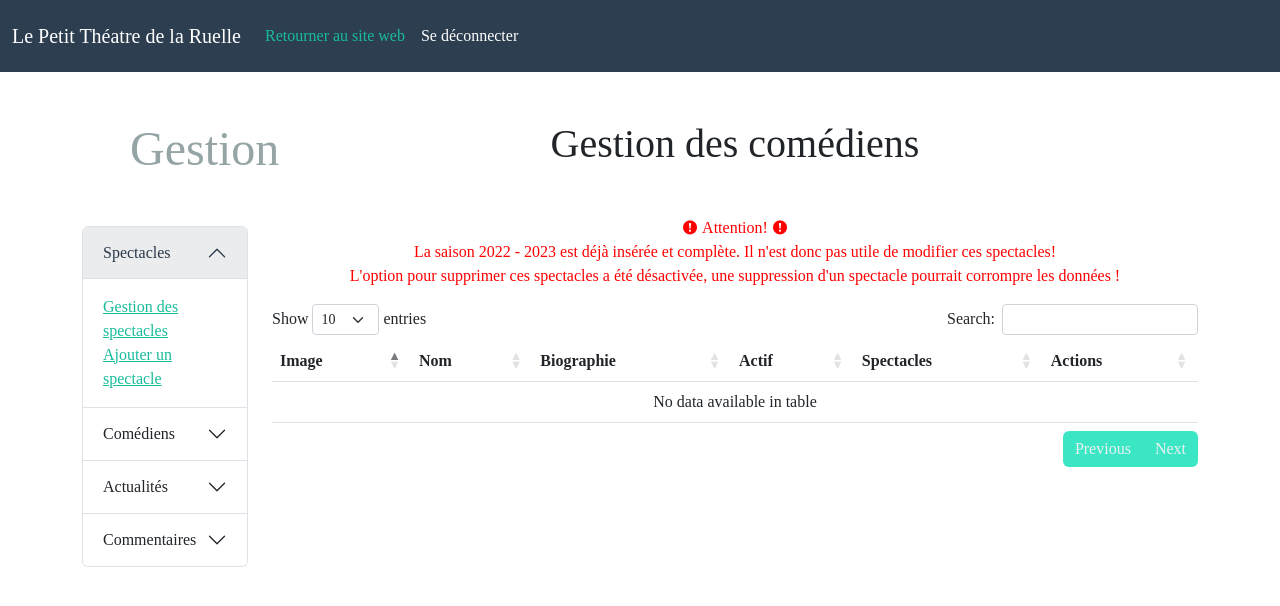
After one commit to AnthonyDel28/Theater, a Symfony app: template templates/admin/actors/actors.html.twig in a window 1280 px wide, after a click on "Spectacles". The commit adds this page. Shown: the top 606 px of the page. Run offline with Twig, Linux system fonts and the light colour scheme; the template is opened without the code that fills it, so the values that code supplies are empty; some libraries are stand-ins or nearby versions.

Commit message:
update 11_01_2023

```diff
--- /dev/null
+++ b/public/css/admin/actors.css
@@ -0,0 +1,8 @@
+/* CSS FILE FOR THE ADMIN ACTORS PAGE */
+
+
+.admin-spectacle-img {
+    width: 50px;
+    height: 50px;
+    border-radius: 50%;
+}
--- /dev/null
+++ b/public/css/admin/main.css
@@ -0,0 +1,5 @@
+/* CSS FILE FOR THE ADMIN DASHBOARD */
+
+body {
+    font-family: 'EB Garamond', serif;
+}
--- a/public/css/main.css
+++ b/public/css/main.css
@@ -5,6 +5,10 @@
 
 body {
     width: 100%;
+}
+
+html a:hover {
+    color: #b48413;
 }
 
 .nav-bar {
--- /dev/null
+++ b/templates/admin/actors/actors.html.twig
@@ -0,0 +1,46 @@
+{% extends 'admin/base.html.twig' %}
+{% block stylesheets %}
+    <link rel="stylesheet" href="{{ asset('css/admin/actors.css') }}">
+{% endblock %}
+{% block body %}
+    <div class="col-12 col-sm-12 col-lg-10 col-xl-10">
+        <h2 class="my-5 text-center">Gestion des comédiens</h2>
+        <p class="text-center" style="color: red;">
+            <i class="icofont-warning-alt"></i> Attention! <i class="icofont-warning-alt"></i> <br>
+            La saison 2022 - 2023 est déjà insérée et complète. Il n'est donc pas utile de modifier ces spectacles!
+            <br>L'option pour supprimer ces spectacles a été désactivée, une suppression d'un spectacle pourrait corrompre les données !
+        </p>
+        <table id="table-admin" class="table table-hover">
+            <thead>
+            <tr>
+                <th>Image</th>
+                <th>Nom</th>
+                <th>Biographie</th>
+                <th>Actif</th>
+                <th>Spectacles</th>
+                <th>Actions</th>
+            </tr>
+            </thead>
+            <tbody>
+            {% for post in actors %}
+                <tr>
+                    <td><img src="{{ asset('assets/img/actors/') ~ post.imageName }}"  class="admin-spectacle-img"></td>
+                    <td>{{ post.firstName }} {{ post.lastName }}</td>
+                    <td>{{ post.biography[:20] ~ '...' }}</td>
+                    <td>{{ post.active }}</td>
+                    <td>
+                        {% for show in post.spectacles %}
+                            show.titre
+                        {% endfor %}
+                    </td>
+
+                    <td>
+                        <a href="" class="btn btn-success"><i class="icofont-ui-edit"></i></a>&nbsp;
+                        <a href="" class="btn btn-danger"><i class="icofont-ui-delete"></i></a>&nbsp;
+                    </td>
+                </tr>
+            {% endfor %}
+            </tbody>
+        </table>
+    </div>
+{% endblock %}
--- /dev/null
+++ b/templates/admin/base.html.twig
@@ -0,0 +1,129 @@
+<!DOCTYPE html>
+<html>
+<head>
+    <meta charset="UTF-8">
+    <title>{% block title %} - Admin{% endblock %}</title>
+    {# Favicon #}
+    <link rel="icon" href="{{ asset('img/design/favicon.png') }}">
+    {# Bootstrap #}
+    <link rel="stylesheet" href="{{ asset('css/utils/bootstrap.min.css') }}">
+    {# Custom #}
+    <link rel="stylesheet" href="{{ asset('css/admin/main.css') }}">
+    {# Icofont #}
+    <link rel="stylesheet" href="{{ asset('css/utils/icofont.min.css') }}">
+    {# DataTable #}
+    <link rel="stylesheet" href="https://cdn.datatables.net/1.11.3/css/dataTables.bootstrap5.min.css" >
+    {% block stylesheets %}
+
+    {% endblock %}
+
+    {% block javascripts %}
+
+    {% endblock %}
+</head>
+<body>
+{% include 'admin/partials/header.html.twig' %}
+<div class="container">
+    <div class="row">
+        {% include 'admin/partials/menu.html.twig' %}
+        {% block body %}{% endblock %}
+    </div>
+</div>
+{% include 'admin/partials/footer.html.twig' %}
+{# JQuery #}
+<script src="{{ asset('js/jquery.min.js') }}"></script>
+{# Bootstrap #}
+<script src="{{ asset('js/bootstrap.bundle.min.js') }}"></script>
+{# DataTable #}
+<script src="https://cdn.datatables.net/1.11.3/js/jquery.dataTables.min.js"></script>
+<script src="https://cdn.datatables.net/1.11.3/js/dataTables.bootstrap5.min.js"></script>
+<script>
+    $(document).ready(function() {
+        $('#table-admin').DataTable(
+            {
+                "info": false,
+                "language": {
+                    "url": "//cdn.datatables.net/plug-ins/9dcbecd42ad/i18n/French.json"
+                }
+            }
+        );
+    } );
+</script>
+    <script>
+        var Clock = (function(){
+
+            var exports = function(element) {
+                this._element = element;
+                var html = '';
+                for (var i=0;i<6;i++) {
+                    html += '<span>&nbsp;</span>';
+                }
+                this._element.innerHTML = html;
+                this._slots = this._element.getElementsByTagName('span');
+                this._tick();
+            };
+
+            exports.prototype = {
+
+                _tick:function() {
+                    var time = new Date();
+                    this._update(this._pad(time.getHours()) + this._pad(time.getMinutes()) + this._pad(time.getSeconds()));
+                    var self = this;
+                    setTimeout(function(){
+                        self._tick();
+                    },1000);
+                },
+
+                _pad:function(value) {
+                    return ('0' + value).slice(-2);
+                },
+
+                _update:function(timeString) {
+
+                    var i=0,l=this._slots.length,value,slot,now;
+                    for (;i<l;i++) {
+
+                        value = timeString.charAt(i);
+                        slot = this._slots[i];
+                        now = slot.dataset.now;
+
+                        if (!now) {
+                            slot.dataset.now = value;
+                            slot.dataset.old = value;
+                            continue;
+                        }
+
+                        if (now !== value) {
+                            this._flip(slot,value);
+                        }
+                    }
+                },
+
+                _flip:function(slot,value) {
+
+                    // setup new state
+                    slot.classList.remove('flip');
+                    slot.dataset.old = slot.dataset.now;
+                    slot.dataset.now = value;
+
+                    // force dom reflow
+                    slot.offsetLeft;
+
+                    // start flippin
+                    slot.classList.add('flip');
+
+                }
+
+            };
+
+            return exports;
+        }());
+
+        var i=0,clocks = document.querySelectorAll('.clock'),l=clocks.length;
+        for (;i<l;i++) {
+            new Clock(clocks[i]);
+        }
+
+    </script>
+</body>
+</html>
--- /dev/null
+++ b/templates/admin/partials/footer.html.twig
@@ -0,0 +1,3 @@
+<footer>
+
+</footer>
--- /dev/null
+++ b/templates/admin/partials/header.html.twig
@@ -0,0 +1,35 @@
+{# NavBar #}
+<nav class="navbar navbar-expand-lg navbar-dark bg-primary">
+    <div class="container-fluid">
+        <a class="navbar-brand" href="#">Le Petit Théatre de la Ruelle</a>
+        <button class="navbar-toggler" type="button" data-bs-toggle="collapse" data-bs-target="#navbarColor01" aria-controls="navbarColor01" aria-expanded="false" aria-label="Toggle navigation">
+            <span class="navbar-toggler-icon"></span>
+        </button>
+        <div class="collapse navbar-collapse" id="navbarColor01">
+            <ul class="navbar-nav me-auto">
+                <li class="nav-item">
+                    <a class="nav-link active" href="{{ path('home') }}" target="_blank">Retourner au site web
+                        <span class="visually-hidden">(current)</span>
+                    </a>
+                </li>
+                <li class="nav-item">
+                    <a class="nav-link" href="{{ path('app_logout') }}">Se déconnecter</a>
+                </li>
+            </ul>
+            <div class="d-flex m-3">
+                <span class="text-light">
+                {{ app.user.firstName }} {{ app.user.lastName }}
+                </span>
+            </div>
+        </div>
+    </div>
+</nav>
+
+{# Affichage du message flash #}
+            {% for label, messages in app.flashes %}
+                {% for message in messages %}
+                    <div class="alert alert-{{ label }}">
+                        {{ message }}
+                    </div>
+                {% endfor %}
+            {% endfor %}
--- /dev/null
+++ b/templates/admin/partials/menu.html.twig
@@ -0,0 +1,82 @@
+
+        <div class="col-12 col-sm-12 col-md-2 col-lg-2 col-xl-2">
+            <h1 class="m-5 text-muted">Gestion</h1>
+            <div class="accordion" id="accordionExample">
+                <div class="accordion-item">
+                    <h2 class="accordion-header" id="headingOne">
+                        <button class="accordion-button collapsed" type="button" data-bs-toggle="collapse" data-bs-target="#collapseOne" aria-expanded="false" aria-controls="collapseOne">
+                            Spectacles
+                        </button>
+                    </h2>
+                    <div id="collapseOne" class="accordion-collapse collapse" aria-labelledby="headingOne" data-bs-parent="#accordionExample" style="">
+                        <div class="accordion-body">
+                            <a href="{{ path('app_admin_spectacles') }}">Gestion des spectacles</a><br>
+                            <a href="">Ajouter un spectacle</a>
+                        </div>
+                    </div>
+                </div><div class="accordion-item">
+                    <h2 class="accordion-header" id="headingSix">
+                        <button class="accordion-button collapsed" type="button" data-bs-toggle="collapse" data-bs-target="#collapseSix" aria-expanded="false" aria-controls="collapseSix">
+                            Comédiens
+                        </button>
+                    </h2>
+                    <div id="collapseSix" class="accordion-collapse collapse" aria-labelledby="headingSix" data-bs-parent="#accordionExample" style="">
+                        <div class="accordion-body">
+                            <a href="{{ path('app_admin_actors') }}">Gestion des comédiens</a><br>
+                            <a href="">Ajouter un comédien</a>
+                        </div>
+                    </div>
+                </div>
+                <div class="accordion-item">
+                    <h2 class="accordion-header" id="headingTwo">
+                        <button class="accordion-button collapsed" type="button" data-bs-toggle="collapse" data-bs-target="#collapseTwo" aria-expanded="false" aria-controls="collapseTwo">
+                            Actualités
+                        </button>
+                    </h2>
+                    <div id="collapseTwo" class="accordion-collapse collapse" aria-labelledby="headingTwo" data-bs-parent="#accordionExample" style="">
+                        <div class="accordion-body">
+                            <a href="">Gestion des actualités</a><br>
+                            <a href="">Publier une actualité</a>
+                        </div>
+                    </div>
+                </div>
+                <div class="accordion-item">
+                    <h2 class="accordion-header" id="headingThree">
+                        <button class="accordion-button collapsed" type="button" data-bs-toggle="collapse" data-bs-target="#collapseThree" aria-expanded="false" aria-controls="collapseThree">
+                            Commentaires
+                        </button>
+                    </h2>
+                    <div id="collapseThree" class="accordion-collapse collapse" aria-labelledby="headingThree" data-bs-parent="#accordionExample" style="">
+                        <div class="accordion-body">
+                            <a href="">Gestion des commentaires</a>
+                        </div>
+                    </div>
+                </div>
+                {% if is_granted('ROLE_SUPER_ADMIN') %}
+                    <div class="accordion-item">
+                        <h2 class="accordion-header" id="headingFour">
+                            <button class="accordion-button collapsed" type="button" data-bs-toggle="collapse" data-bs-target="#collapseFour" aria-expanded="false" aria-controls="collapseFour">
+                                Utilisateurs
+                            </button>
+                        </h2>
+                        <div id="collapseFour" class="accordion-collapse collapse" aria-labelledby="headingFour" data-bs-parent="#accordionExample" style="">
+                            <div class="accordion-body">
+                                <a href="">Gestion des utilisateurs</a><br>
+                                <a href="">Ajouter un utilisateur</a><br>
+                            </div>
+                        </div>
+                    </div><div class="accordion-item">
+                    <h2 class="accordion-header" id="headingFive">
+                        <button class="accordion-button collapsed" type="button" data-bs-toggle="collapse" data-bs-target="#collapseFive" aria-expanded="false" aria-controls="collapseFive">
+                            Design
+                        </button>
+                    </h2>
+                    <div id="collapseFive" class="accordion-collapse collapse" aria-labelledby="headingFive" data-bs-parent="#accordionExample" style="">
+                        <div class="accordion-body">
+                            <a href="">Gestion du slider</a><br>
+                        </div>
+                    </div>
+                </div>
+                {% endif %}
+            </div>
+        </div>
--- a/templates/partials/header.html.twig
+++ b/templates/partials/header.html.twig
@@ -38,7 +38,7 @@
                                     <a class="dropdown-item" href="#">Éditer profil</a>
                                     <a class="dropdown-item" href="#">Changer mon mot de passe</a>
                                     {% if is_granted('ROLE_ADMIN') or is_granted('ROLE_SUPER_ADMIN') %}
-                                        <a class="dropdown-item" href="#" style="color: green;"><b>Administration</b></a>
+                                        <a class="dropdown-item" href="{{ path('app_admin') }}" style="color: green;"><b>Administration</b></a>
                                     {% endif %}
                                     <a class="dropdown-item" href="{{path('app_logout')}}" style="color:
                                     red;"><b>Déconnexion</b></a>
```
Also changed, not shown: public/css/admin/home.css (added, +135 -0 lines), public/css/admin/spectacles.css (added, +7 -0 lines), src/Controller/Admin/AdminActorsController.php (added, +23 -0 lines), src/Controller/Admin/AdminCommentsController.php (added, +18 -0 lines), src/Controller/Admin/AdminController.php (added, +37 -0 lines), src/Controller/Admin/AdminNewsController.php (added, +18 -0 lines), src/Controller/Admin/AdminSpectaclesController.php (added, +20 -0 lines), src/Controller/Admin/AdminUsersController.php (added, +18 -0 lines), src/Repository/UserRepository.php (+11 -0 lines), templates/admin/index.html.twig (added, +43 -0 lines), templates/admin/spectacles/spectacles.html.twig (added, +41 -0 lines).
